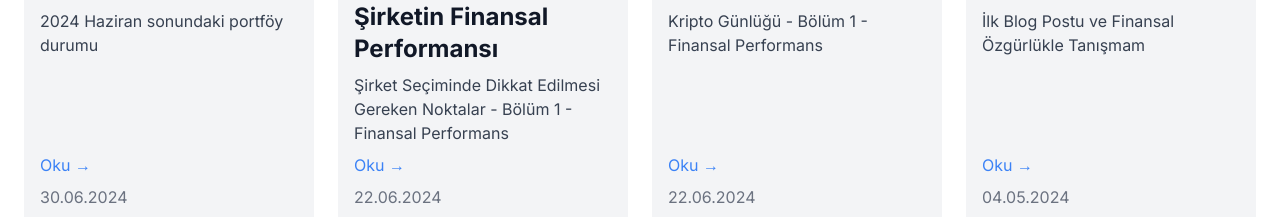
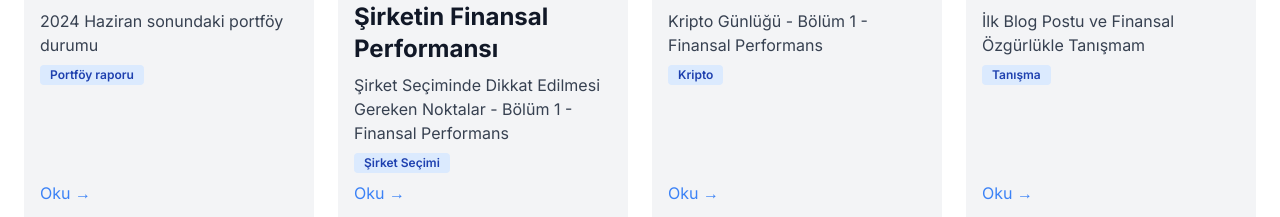
Before and after one commit to emekliyazilimcii/Blog, a Next.js app: page /blog in a window 1280 px wide. Shown: the part 367-584 px from the top of the page. Built offline with nearby package versions, Linux system fonts and the light colour scheme.

Commit message:
Tag utilization

```diff
--- a/contents/company_selection_1_financial_performance.mdx
+++ b/contents/company_selection_1_financial_performance.mdx
@@ -2,7 +2,8 @@
 title: Şirket Seçiminde Şirketin Finansal Performansı
 date: "2024-06-22"
 description: Şirket Seçiminde Dikkat Edilmesi Gereken Noktalar - Bölüm 1 - Finansal Performans
-tag: "Şirket Seçimi"
+tags:
+   - "Şirket Seçimi"
 author: Emekli Yazılımcı
 ---
 
@@ -75,7 +76,7 @@ Bu matematiksel formülleri kullanarak bir şirketin şimdiki finansal tablolar
 
 Şimdi gelin bu formülleri benim de yatırımcısı olduğum Intel(INTC) için kullanalım. Bu sene Intel bilgisayar çipleri yarışında geri kaldığı için büyük bir düşüş gösterdi.
 
-<div class="overflow-x-auto">
+<div className="overflow-x-auto">
 <table className="min-w-full bg-white border border-gray-300">
   <thead className="bg-gray-200 text-gray-600 uppercase text-sm leading-normal">
     <tr className="border-b border-gray-300">
--- a/contents/crypto_diaries_1_l2_layer.mdx
+++ b/contents/crypto_diaries_1_l2_layer.mdx
@@ -2,7 +2,8 @@
 title: L2 Katmanı
 date: "2024-06-22"
 description: Kripto Günlüğü - Bölüm 1 - Finansal Performans
-tag: "Kripto"
+tags:
+   -  "Kripto"
 author: Emekli Yazılımcı
 ---
 
--- a/contents/hello_world.mdx
+++ b/contents/hello_world.mdx
@@ -2,8 +2,9 @@
 title: Merhaba Dünya
 date: "2024-05-04"
 description: İlk Blog Postu ve Finansal Özgürlükle Tanışmam
+tags:
+    - "Tanışma"
 author: Emekli Yazılımcı
-tag: "Tanışma"
 ---
 
 Herkese merhabalar,
--- a/contents/june_2024_portfolio_status.mdx
+++ b/contents/june_2024_portfolio_status.mdx
@@ -2,7 +2,8 @@
 title: Haziran 2024 Raporu
 date: "2024-06-30"
 description: 2024 Haziran sonundaki portföy durumu
-tag: "Portföy raporu"
+tags:
+    - "Portföy raporu"
 author: Emekli Yazılımcı
 ---
 
--- a/src/_components/blog/BlogList.tsx
+++ b/src/_components/blog/BlogList.tsx
@@ -14,6 +14,10 @@ const BlogList: React.FC<BlogListProps> = ({ posts }) => {
 						key={post.title}
 						className="bg-gray-100 p-4 rounded-lg flex flex-col justify-between h-full"
 					>
+						<a
+							href={`blog/${post.id}`}
+							className="text-blue-500 hover:underline"
+						>
 							<Image
 								src={`/${post.id}.png`}
 								alt={post.title}
@@ -22,12 +26,22 @@ const BlogList: React.FC<BlogListProps> = ({ posts }) => {
 								height={512}
 								priority={true}
 							/>
-
+						</a>
 						<div className="flex-grow">
 							<h2 className="text-2xl font-bold mb-2 text-gray-900">
 								{post.title}
 							</h2>
 							<p className="text-gray-700 mb-2">{post.description}</p>
+							<div className="flex flex-wrap mb-2">
+								{post.tags?.map((tag) => (
+									<span
+										key={tag}
+										className="bg-blue-100 text-blue-800 text-xs font-semibold mr-2 px-2.5 py-0.5 rounded"
+									>
+										{tag}
+									</span>
+								))}
+							</div>
 						</div>
 						<div>
 							<a
@@ -37,7 +51,7 @@ const BlogList: React.FC<BlogListProps> = ({ posts }) => {
 								Oku →
 							</a>
 							<p className="text-gray-500 mt-2">
-								{post.date.toLocaleDateString("tr-TR")}
+								{new Date(post.date).toLocaleDateString("tr-TR")}
 							</p>
 						</div>
 					</div>
--- a/src/_components/blog/getSortedPostsData.ts
+++ b/src/_components/blog/getSortedPostsData.ts
@@ -20,6 +20,7 @@ const getSortedPostsData = async (): Promise<BlogPost[]> => {
 			description: matterResult.data.description,
 			author: matterResult.data.author,
 			content: matterResult.content,
+			tags: matterResult.data.tags,
 		} as BlogPost;
 	});
 
--- a/src/app/blog/[slug]/page.tsx
+++ b/src/app/blog/[slug]/page.tsx
@@ -23,6 +23,7 @@ async function getPostData(slug: string): Promise<BlogPost | null> {
 		description: matterResult.data.description,
 		author: matterResult.data.author,
 		content: matterResult.content,
+		tags: matterResult.data.tags
 	};
 }
 
@@ -117,6 +118,16 @@ const PostPage: React.FC<PostPageProps> = async ({ params }) => {
 				yazıldı
 			</p>
 			<p className="text-lg mb-4">{post.description}</p>
+			<div className="flex flex-wrap mb-4">
+				{post.tags.map((tag) => (
+					<span
+						key={tag}
+						className="bg-blue-100 text-blue-800 text-xs font-semibold mr-2 px-2.5 py-0.5 rounded"
+					>
+						{tag}
+					</span>
+				))}
+			</div>
 			<div className="relative py-4">
 				<div className="absolute inset-0 flex items-center">
 					<div className="w-full border-b border-gray-300" />
```
Also changed, not shown: src/_types/blog/BlogPost.ts (+1 -11 lines). Lines whose indentation alone changed are shown as unchanged.
